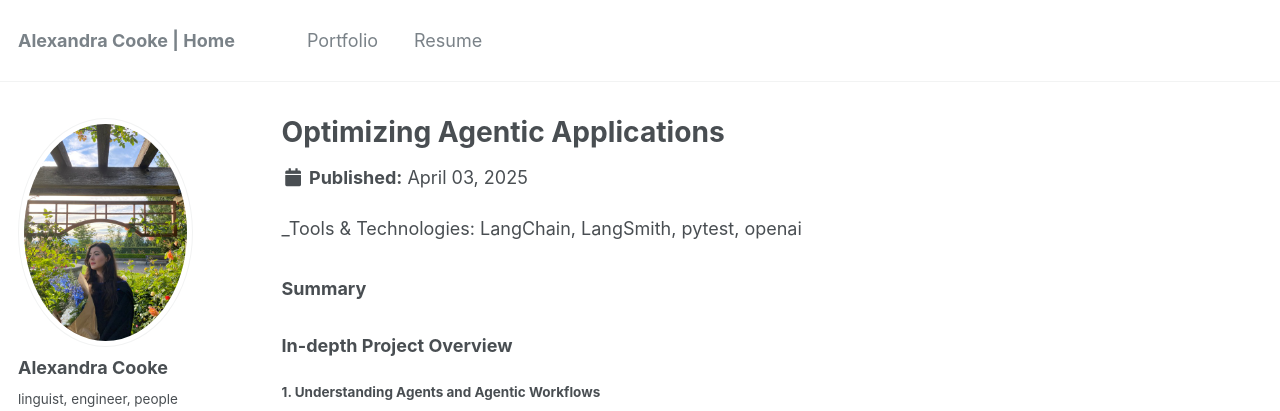
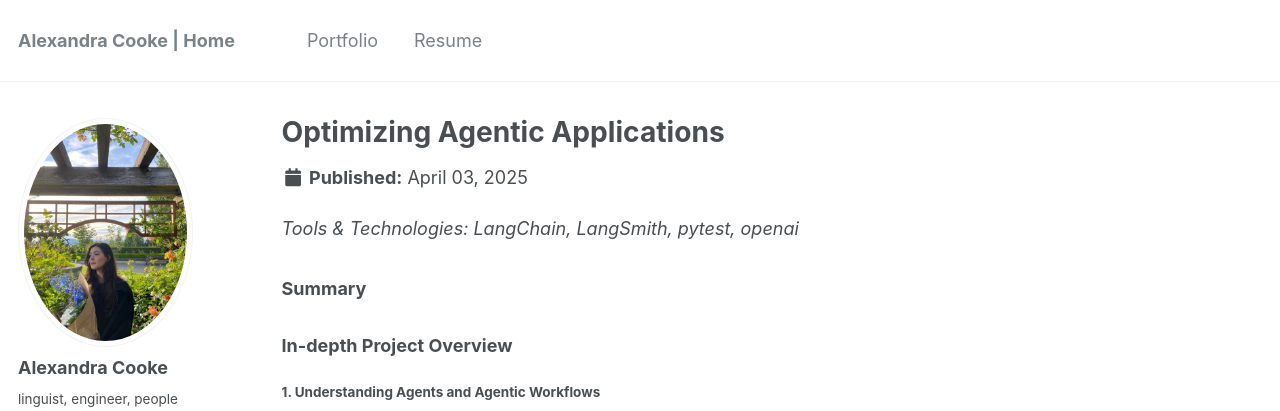
Before and after one commit to acooke82/acooke82.github.io, a Jekyll site: the page built from _portfolio/portfolio-1.md, in a window 1280 px wide and 1196 px high. Shown: the top 411 px of the window. Built offline with Jekyll 4.4.1, drawn with Linux system fonts in a browser that asks for light colours.

```diff
--- a/_portfolio/portfolio-1.md
+++ b/_portfolio/portfolio-1.md
@@ -3,7 +3,7 @@ title: "Optimizing Agentic Applications"
 excerpt: "Building, understanding, and testing agentic workflows. ![Internship Post Image](/images/internship-post-image-1.png)"
 collection: portfolio
 ---
-_Tools & Technologies: LangChain, LangSmith, pytest, openai
+_Tools & Technologies: LangChain, LangSmith, pytest, openai_
 
 ### Summary
 
```
